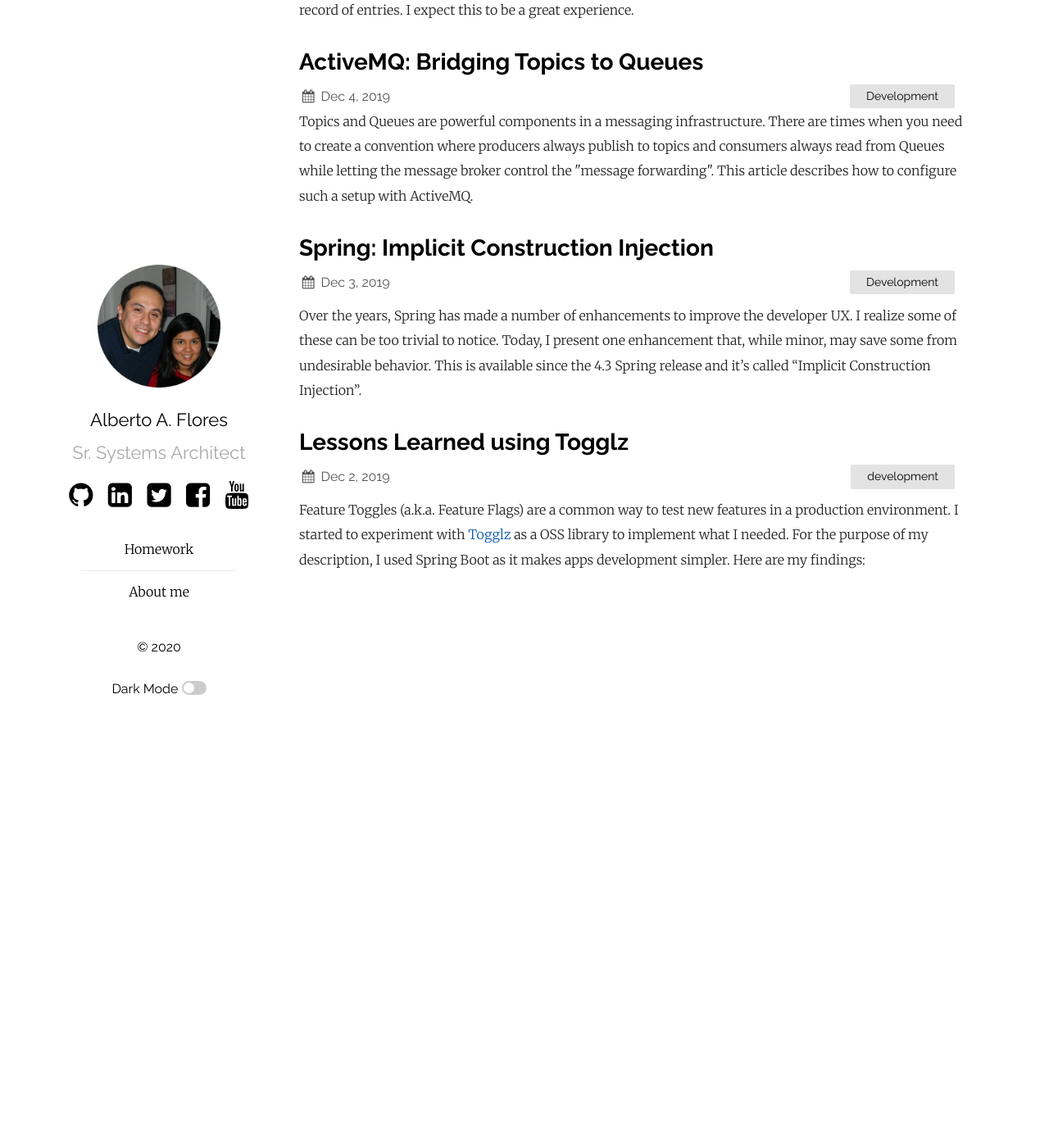
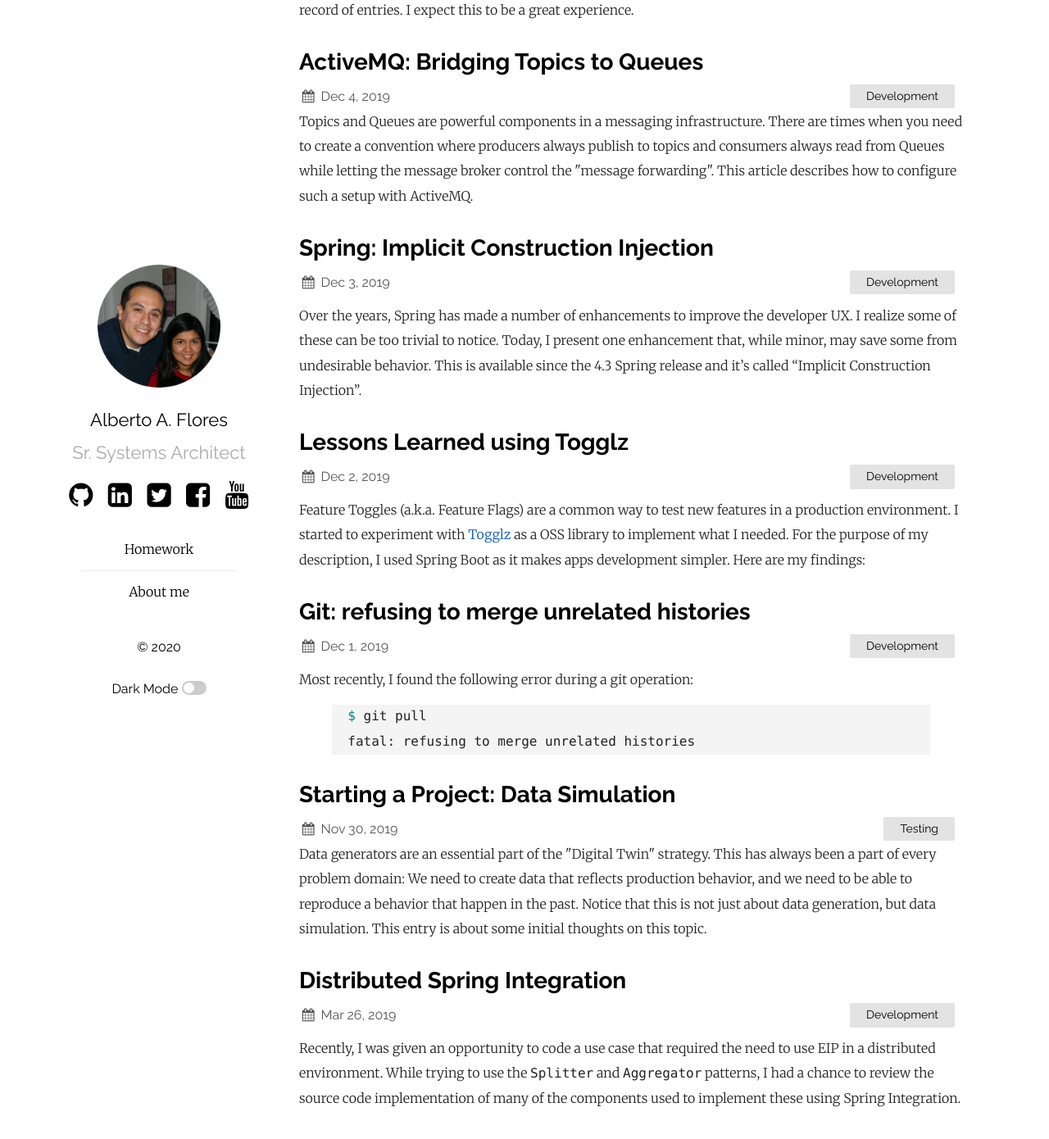
Before and after one commit to albertoaflores/albertoaflores.github.io, a Jekyll site: the page built from index.md, in a window 1280 px wide and 1400 px high, scrolled down 512 px. Shown: the top 1390 px of the window at 82% size. Built offline with Jekyll 4.4.1, drawn with Linux system fonts in a browser that asks for light colours; before the commit the page ends 1255 px from its top, so only the background shows below that.

Commit message:
Finished moving all 2019 posts

````diff
--- /dev/null
+++ b/_posts/2019/2019-03-26-distributed-spring-integration.markdown
@@ -0,0 +1,36 @@
+---
+layout: post
+title: 'Distributed Spring Integration '
+date: '2019-03-26 16:51:00 -04:00'
+author: alberto
+categories: Development
+tags:
+- distributed systems
+- spring integration
+- spring
+- microservices
+---
+
+Recently, I was given an opportunity to code a use case that required the need to use EIP in a distributed environment. While trying to use the ```Splitter``` and ```Aggregator``` patterns, I had a chance to review the source code implementation of many of the components used to implement these using Spring Integration.
+
+Highly recommended reading:
+
+* [Introduction to Locks & Leaders](http://presos.dsyer.com/decks/locks-and-leaders.html)
+* [Dr. Syer Locks & Leaders Preso](https://github.com/SpringOnePlatform2016/dsyer-locks-and-leaders)
+* [How to do distributed Locking](http://martin.kleppmann.com/2016/02/08/how-to-do-distributed-locking.html)
+
+Several points that helped my design implementation using "distributed locks":
+
+* Distributed locks always have a "shelf life" (so it's really a "lease")
+* Expiration of a "lock" is essential.
+* Use an EIP framework that supports components that remain simple.
+* Potential need to move deployments models to a platform environment following a microservices architecture.
+
+So keeping these in mind, Spring Integration fit well. The key objects used were ```LockRegistry```[^1], ```LockRepository```[^2] and ```MessageStore```[^3].
+
+Both XML and Spring POJO Configuration style worked well for managing these via Spring Profiles, and thanks to Spring Boot, keeping these simple was a breeze.
+
+#### References:
+[^1]: [LockRegistry API](https://docs.spring.io/spring-integration/api/org/springframework/integration/support/locks/LockRegistry.html)
+[^2]: [LockRepository API](https://docs.spring.io/spring-integration/api/org/springframework/integration/jdbc/lock/LockRepository.html)
+[^3]: [MessageStore API](https://docs.spring.io/spring-integration/api/org/springframework/integration/store/MessageStore.html)
--- /dev/null
+++ b/_posts/2019/2019-11-30-starting-project-data-generator.markdown
@@ -0,0 +1,49 @@
+---
+layout: post
+title: 'Starting a Project: Data Simulation'
+date: '2019-11-30 07:42:00 -05:00'
+author: alberto
+categories: Testing
+tags:
+- chaos
+- spring-Boot
+- spring
+- testing
+excerpt: Data generators are an essential part of the "Digital Twin" strategy. This has always been a part of every problem domain&#58; We need to create data that reflects production behavior, and we need to be able to reproduce a behavior that happen in the past. Notice that this is not just about data generation, but data simulation. This entry is about some initial thoughts on this topic.
+---
+
+Sometimes, there is a need to generate data to test your code. While "<a href="https://martinfowler.com/articles/qa-in-production.html" target="_blank">testing in production</a>" is a sweet spot to be, there are times when you need to "force" (stub) data that reflects certain business phenomena in production.
+
+This does not mean "<a href="https://principlesofchaos.org/?lang=ENcontent" target="_blank">chaos engineering</a>" but rather a finite set that can be ingested into a suite of integration tests to increase confidence in code change.
+
+For example, creating a number of threads to generate load can be done trivially with Apache Bench (ab), I'm looking for a scenario builder with lots of traffic data. I'm referring to the "needle in the haystack" scenario builder.
+
+I started with some ideas on how to create multiple "stubs" in a thread pool so that I can force concurrent payloads to hit a service to test. Using the Spring Framework and Spring Boot, this task became super simple. I ended up with the following:
+
+{% highlight java linenos %}
+   @Async("myThreadPoolTaskExecutor")
+   public Object createPayload() {
+     // return payload pojo
+   }
+{% endhighlight %}
+
+and the following TaskExecutor bean:
+
+{% highlight java linenos %}
+   @Bean(name = "myThreadPoolTaskExecutor")
+   public TaskExecutor threadPoolTaskExecutor() {
+      ThreadPoolTaskExecutor executor = new ThreadPoolTaskExecutor();
+      executor.setCorePoolSize(4);
+      executor.setMaxPoolSize(4);
+      executor.setThreadNamePrefix("executor");
+      executor.initialize();
+      return executor;
+    }
+{% endhighlight %}
+
+Of course, this is only a start with the following potential test:
+* "Transaction boundaries" defined in my code.
+* Verify the "concurrency" setup.
+* Create a set of scenarios (the needle in the haystack)
+
+I'll update more on this journey as I add more to the data generator project I have been creating.
--- /dev/null
+++ b/_posts/2019/2019-12-01-git-refusing-to-merge-unrelated.markdown
@@ -0,0 +1,25 @@
+---
+layout: post
+title: 'Git: refusing to merge unrelated histories'
+date: '2019-12-01 08:46:00 -05:00'
+author: alberto
+categories: Development
+tags:
+- git
+---
+
+Most recently, I found the following error during a git operation:
+{% highlight bash  %}
+  $ git pull
+  fatal: refusing to merge unrelated histories
+{% endhighlight %}
+
+which led me to a hunt. I found out that since version 2.9.0, git has removed the ability to merge branches with unrelated histories (thanks for the obvious message Git). This change (and many others) can be found <a href="https://github.com/git/git/blob/master/Documentation/RelNotes/2.9.0.txt#L58-L68" target="_blank">here</a>.
+
+The fix (for me) was found in doing the following:
+
+{% highlight bash  %}
+  $ git pull --allow-unrelated-histories
+{% endhighlight %}
+
+I suppose that this is relevant if you are concerned about "related" history.
--- a/_posts/2019/2019-12-03-spring-implicit-construction-injection.markdown
+++ b/_posts/2019/2019-12-03-spring-implicit-construction-injection.markdown
@@ -5,7 +5,7 @@ date: '2019-12-03 12:29:00 -04:00'
 author: alberto
 categories: Development
 tags:
-- Spring
+- spring
 ---
 Over the years, Spring has made a number of enhancements to improve the developer UX. I realize some of these can be too trivial to notice. Today, I present one enhancement that, while minor, may save some from undesirable behavior. This is available since the 4.3 Spring release and it's called "Implicit Construction Injection".
 
--- a/_posts/2019/2019-12-04-activemq-bridging-topics-to-queues.markdown
+++ b/_posts/2019/2019-12-04-activemq-bridging-topics-to-queues.markdown
@@ -5,9 +5,9 @@ date: '2019-12-04 18:51:00 -04:00'
 author: alberto
 categories: Development
 tags:
-- JMS
-- Messaging
-- ActiveMQ
+- jms
+- messaging
+- activeMQ
 excerpt: Topics and Queues are powerful components in a messaging infrastructure. There are times when you need to create a convention where producers always publish to topics and consumers always read from Queues while letting the message broker control the "message forwarding". This article describes how to configure such a setup with ActiveMQ.
 ---
 
````
Also changed, not shown: _posts/2019/2019-12-02-lessons-learned-using-togglz.markdown (+4 -4 lines).
